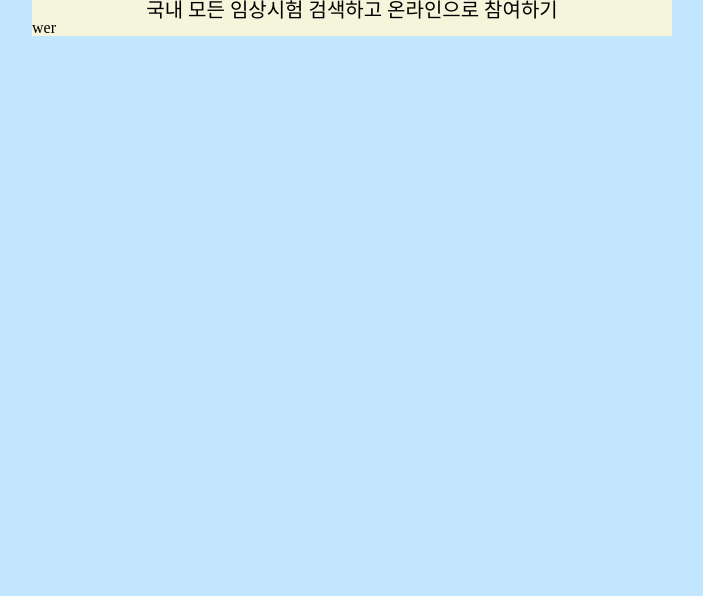
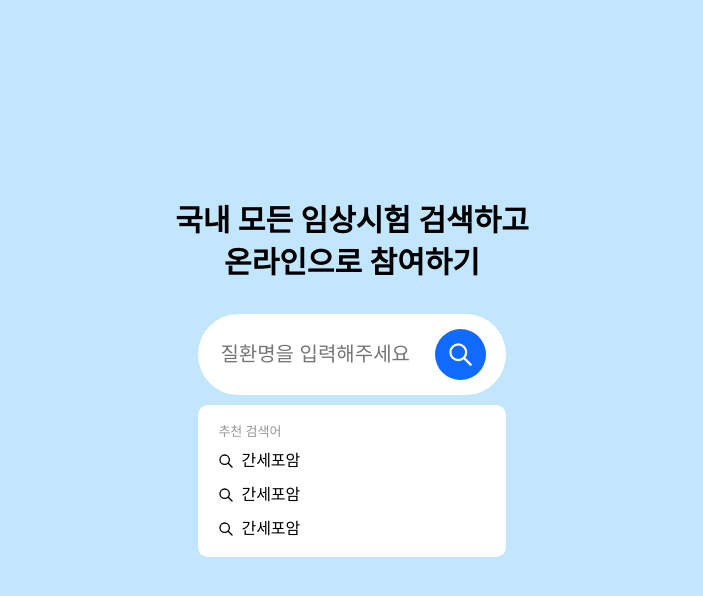
Before and after one commit to taegeun1111/disease-name-finder, a React (Create React App) app: page / in a window 1280 px wide. Shown: the top 596 px of the page, without its empty margins (288-991 px from the left). Built offline with nearby package versions, Linux system fonts and the light colour scheme; a web font is replaced by a local one.

Commit message:
feat: api axios instance

```diff
--- a/src/components/common/header/Header.styled.ts
+++ b/src/components/common/header/Header.styled.ts
@@ -1,6 +1,9 @@
 import styled from 'styled-components';
 
 export const StyledHeader = styled.header`
-  font-size: 20px;
+  font-size: 30px;
   text-align: center;
+  line-height: 1.4;
+  font-weight: 700;
+  margin-bottom: 30px;
 `;
--- a/src/components/common/header/Header.tsx
+++ b/src/components/common/header/Header.tsx
@@ -2,7 +2,12 @@ import React from 'react';
 import { StyledHeader } from './Header.styled';
 
 const Header = () => {
-  return <StyledHeader>국내 모든 임상시험 검색하고 온라인으로 참여하기</StyledHeader>;
+  return (
+    <StyledHeader>
+      국내 모든 임상시험 검색하고
+      <br /> 온라인으로 참여하기
+    </StyledHeader>
+  );
 };
 
 export default Header;
--- a/src/components/common/layout/Layout.styled.ts
+++ b/src/components/common/layout/Layout.styled.ts
@@ -1,7 +1,9 @@
 import styled from 'styled-components';
 
 export const StyledLayout = styled.div`
-  width: 50%;
-  margin: 0 auto;
-  background-color: beige;
+  width: 30%;
+  margin: 200px auto;
+  display: flex;
+  flex-direction: column;
+  align-items: center;
 `;
--- a/src/components/inputSearch/InputSearch.styled.ts
+++ b/src/components/inputSearch/InputSearch.styled.ts
@@ -2,7 +2,31 @@ import styled from 'styled-components';
 
 export const StyledInputSearch = styled.div`
   width: 80%;
+  box-sizing: border-box;
   background-color: white;
-  border-radius: 50%;
-  padding: 15px 10px;
+  border-radius: 150px;
+  display: flex;
+  justify-content: space-between;
+  align-items: center;
+  padding: 15px 20px;
+
+  .search-input {
+    width: 85%;
+    background: none;
+    border: none;
+    font-size: 20px;
+  }
+
+  .search-btn {
+    padding: 12px;
+    display: flex;
+    align-items: center;
+    justify-content: center;
+    font-size: 27px;
+    background-color: #116aff;
+    color: white;
+    border-radius: 150px;
+    border: none;
+    cursor: pointer;
+  }
 `;
--- a/src/components/inputSearch/InputSearch.tsx
+++ b/src/components/inputSearch/InputSearch.tsx
@@ -1,11 +1,14 @@
 import React from 'react';
 import { StyledInputSearch } from './InputSearch.styled';
+import { HiOutlineSearch } from 'react-icons/hi';
 
 const InputSearch = () => {
   return (
     <StyledInputSearch>
-      <input type='text' defaultValue='' />
-      <button></button>
+      <input type='text' defaultValue='' placeholder='질환명을 입력해주세요' className='search-input' />
+      <button type='button' className='search-btn'>
+        <HiOutlineSearch />
+      </button>
     </StyledInputSearch>
   );
 };
--- /dev/null
+++ b/src/components/recommendSearch/RecommendList.styled.ts
@@ -0,0 +1,19 @@
+import styled from 'styled-components';
+
+export const StyledRecommendList = styled.div`
+  display: flex;
+  margin-bottom: 18px;
+
+  &:last-child {
+    margin-bottom: 0;
+  }
+
+  .recommend-icon,
+  .recommend-text {
+    font-size: 16px;
+  }
+
+  .recommend-icon {
+    margin-right: 7px;
+  }
+`;
--- /dev/null
+++ b/src/components/recommendSearch/RecommendList.tsx
@@ -0,0 +1,14 @@
+import React from 'react';
+import { HiOutlineSearch } from 'react-icons/hi';
+import { StyledRecommendList } from './RecommendList.styled';
+
+const RecommendList = () => {
+  return (
+    <StyledRecommendList>
+      <HiOutlineSearch className='recommend-icon' />
+      <div className='recommend-text'>간세포암</div>
+    </StyledRecommendList>
+  );
+};
+
+export default RecommendList;
--- /dev/null
+++ b/src/components/recommendSearch/RecommendSearch.styled.ts
@@ -0,0 +1,16 @@
+import styled from 'styled-components';
+
+export const StyledRecommendSearch = styled.div`
+  width: 80%;
+  padding: 20px;
+  border-radius: 10px;
+  margin-top: 10px;
+  box-sizing: border-box;
+  background-color: white;
+
+  .recommend-title {
+    font-size: 13px;
+    color: #969696;
+    margin-bottom: 15px;
+  }
+`;
--- /dev/null
+++ b/src/components/recommendSearch/RecommendSearch.tsx
@@ -0,0 +1,16 @@
+import React from 'react';
+import { StyledRecommendSearch } from './RecommendSearch.styled';
+import RecommendList from './RecommendList';
+
+const RecommendSearch = () => {
+  return (
+    <StyledRecommendSearch>
+      <p className='recommend-title'>추천 검색어</p>
+      <RecommendList />
+      <RecommendList />
+      <RecommendList />
+    </StyledRecommendSearch>
+  );
+};
+
+export default RecommendSearch;
--- a/src/pages/finder/FindList.tsx
+++ b/src/pages/finder/FindList.tsx
@@ -1,7 +1,14 @@
 import React from 'react';
+import InputSearch from '../../components/inputSearch/InputSearch';
+import RecommendSearch from '../../components/recommendSearch/RecommendSearch';
 
 const FindList = () => {
-  return <div>wer</div>;
+  return (
+    <>
+      <InputSearch />
+      <RecommendSearch />
+    </>
+  );
 };
 
 export default FindList;
```
Also changed, not shown: src/apis/instance.ts (added, +16 -0 lines).
